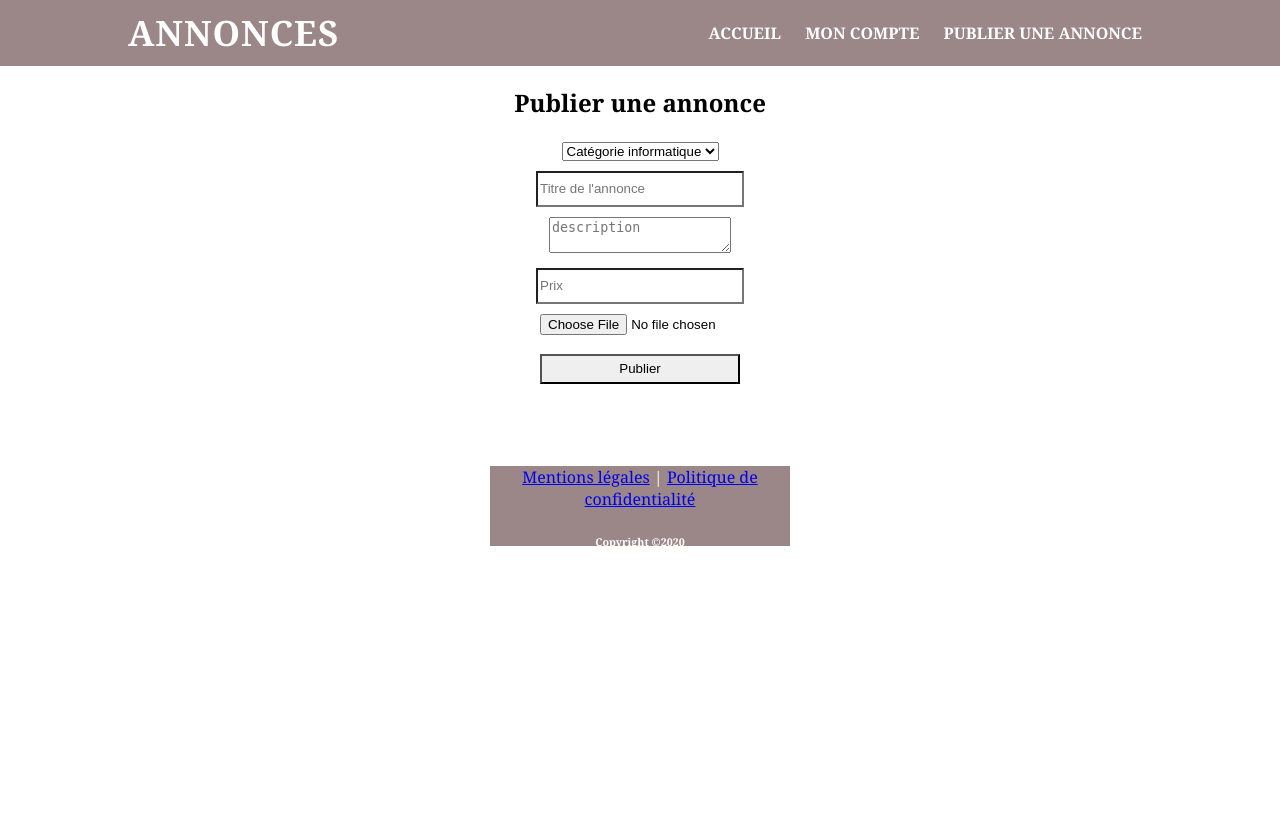
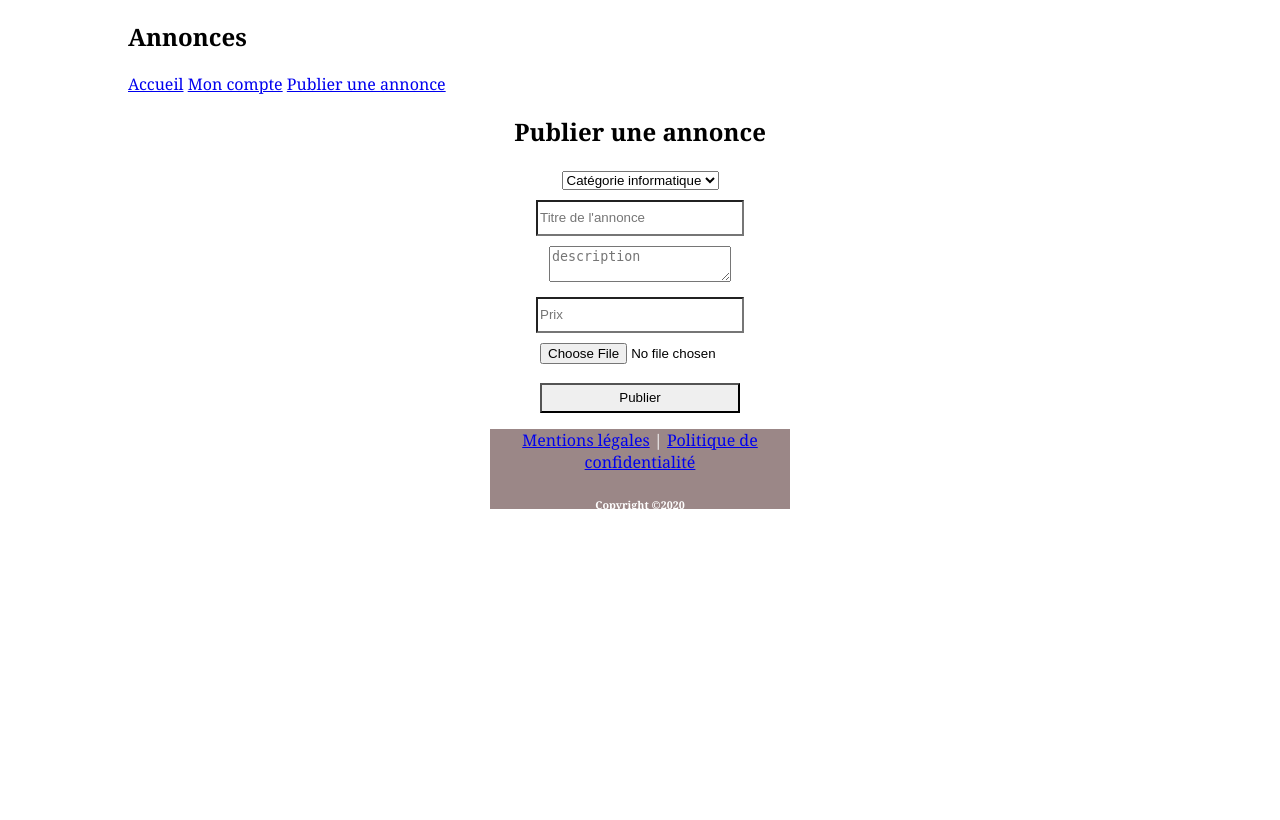
Before and after one commit to Skandaax/Projet_perso_de_site_de_petites_annonces, a PHP site: page /html/publish.php in a window 1280 px wide. Before the commit the page ends 546 px from the top, so only its background shows below. Run offline with PHP 8.4, Linux system fonts and the light colour scheme.

Commit message:
modification

```diff
--- a/css/styles.css
+++ b/css/styles.css
@@ -81,7 +81,7 @@ background-image: none;
     width: 100px;
     margin: auto;
     margin-top: 100px;
-    color: b;
+    color: black;
     background-image: none;
 }
 
--- a/html/membre.php
+++ b/html/membre.php
@@ -43,7 +43,7 @@
             </select>
         </div>
         <div id="espace_1">
-            <input type="text" id="pseudo" name="Pseudo" placeholder="pseudo"  required>
+            <input type="text" id="pseudo" name="Pseudo" placeholder="pseudo" required>
         </div>
         <div id="espace_2">
             <input type="text" id="email" name="email" placeholder="Votre email" required>
--- a/html/publish.php
+++ b/html/publish.php
@@ -5,7 +5,7 @@
     <meta name="viewport" content="width=device-width, initial-scale=1"/>
     <title>Publier une annonce</title>
     <link rel="stylesheet" type="text/css" href="../css/styles.css">
-    <link rel="stylesheet" type="text/css" href="../css/header.css">
+    <link rel="stylesheet" type="text/css" href="header.css">
 
 </head>
 
@@ -57,9 +57,7 @@
         </div>
     </form>
 </div>
-<br>
-<br>
-<br>
+
 <!--Footer-->
 <footer  class="f-footer">
     <p class="mentions" ><a id="link" href="#">Mentions légales</a> | <a href="#">Politique de confidentialité</a>
```
